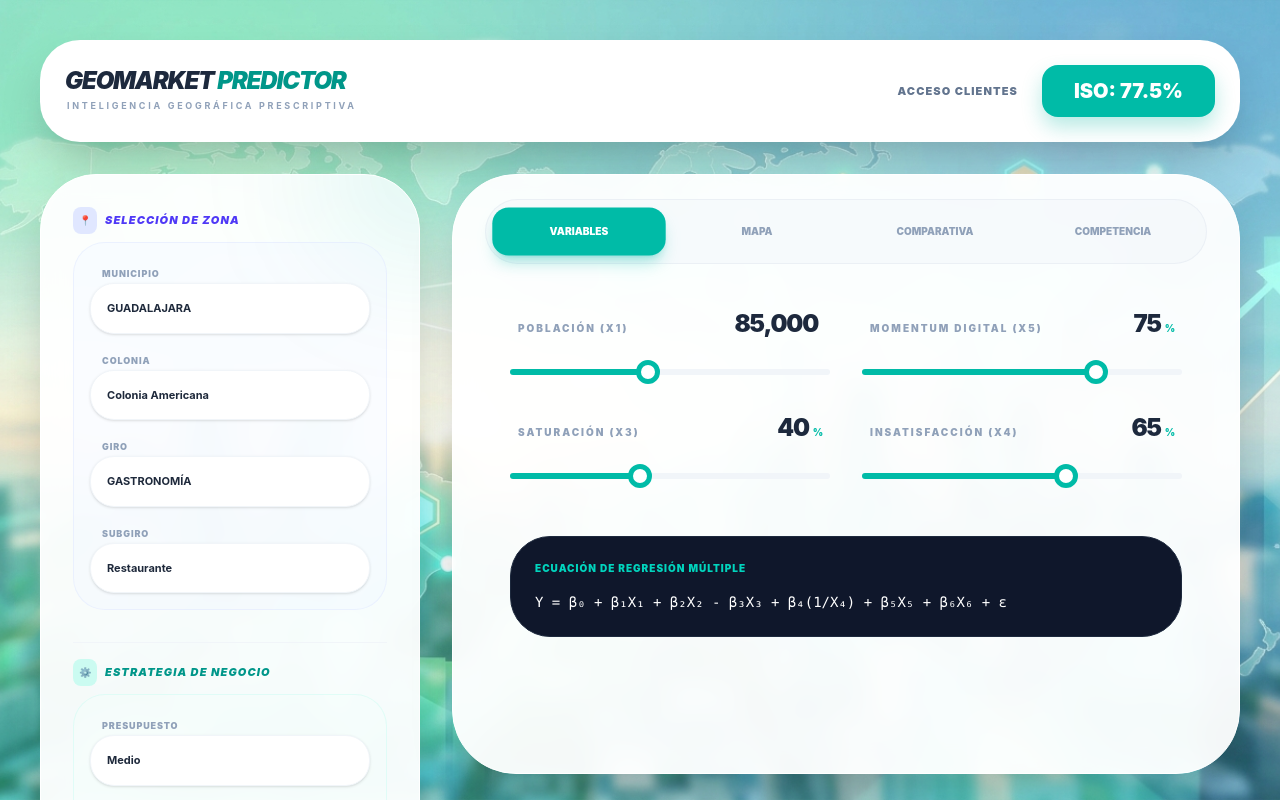
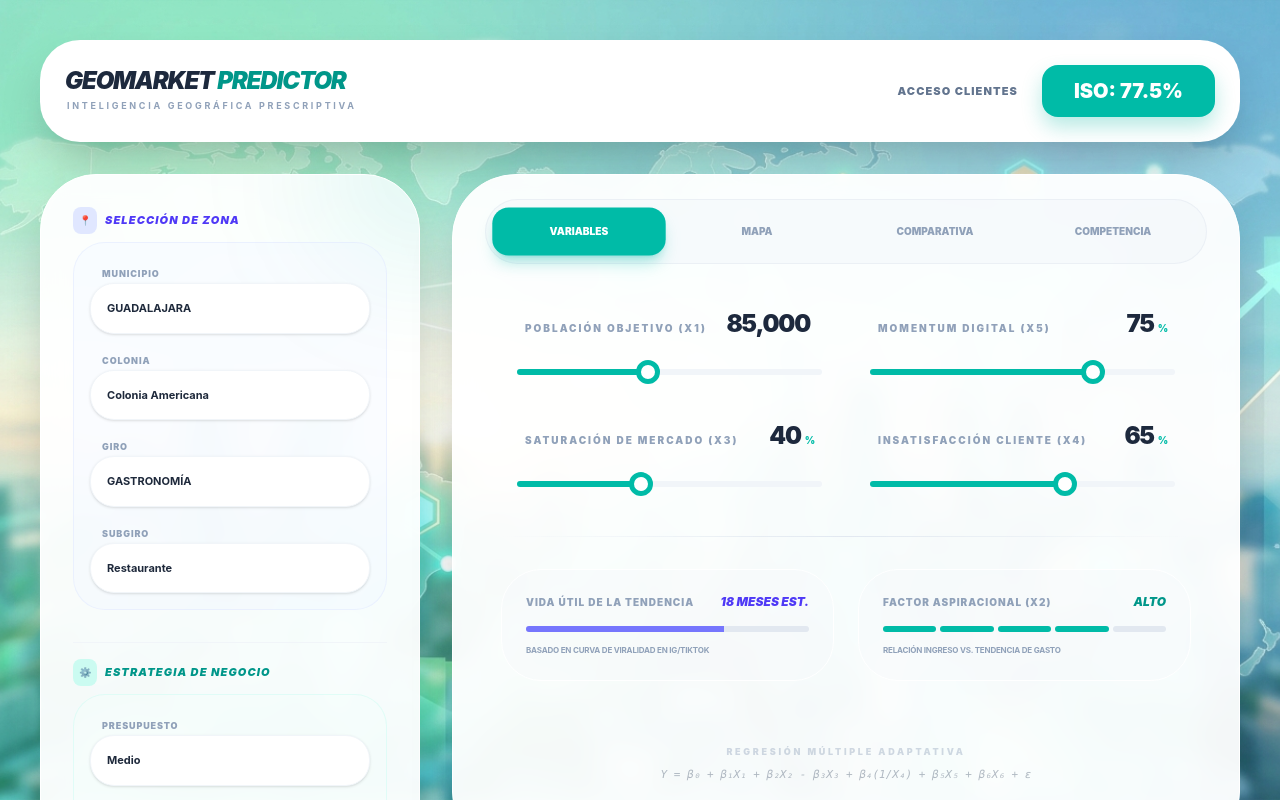
Before and after one commit to JuanAdolfoH/geomarket-predictor, a React (Vite) app: page / in a window 1280 px wide. Shown: the top 800 px of the page. Built offline with nearby package versions, Linux system fonts and the light colour scheme.

Commit message:
mejoras de la interfaz y del pdf

```diff
--- a/src/App.jsx
+++ b/src/App.jsx
@@ -1,4 +1,4 @@
-import React, { useState, useEffect } from 'react';
+import React, { useState, useEffect, useRef } from 'react';
 import { Radar, RadarChart, PolarGrid, PolarAngleAxis, ResponsiveContainer, Radar as RadarRecharts, Tooltip } from 'recharts';
 import { MapContainer, TileLayer, CircleMarker } from 'react-leaflet';
 import 'leaflet/dist/leaflet.css';
@@ -7,7 +7,7 @@ import FondoApp from './assets/FondoApp.png';
 import Login from './Login';
 import Register from './Register';
 import jsPDF from 'jspdf';
-import 'jspdf-autotable';
+import html2canvas from 'html2canvas';
 
 const datosJalisco = {
   "GUADALAJARA": ["Colonia Americana", "Santa Tere", "Providencia", "Centro", "Ladrón de Guevara", "Oblatos", "Huentitán", "Chapalita", "Monraz", "Arcos Vallarta"],
@@ -43,14 +43,17 @@ export default function App() {
   const [horario, setHorario] = useState("Vespertino");
 
   // --- NUEVOS ESTADOS SEGÚN DOCUMENTO TÉCNICO ---
-  const [momentum, setMomentum] = useState(75); // Capa Psicográfica (X5)
-  const [insatisfaccion, setInsatisfaccion] = useState(65); // Capa Reputación (X4)
-  const [estiloConsumo, setEstiloConsumo] = useState("Aspiracional"); // (Y)
+  const [momentum, setMomentum] = useState(75);
+  const [insatisfaccion, setInsatisfaccion] = useState(65);
+  const [estiloConsumo, setEstiloConsumo] = useState("Aspiracional");
+
+  // Referencia para el PDF
+  const reportRef = useRef();
 
   useEffect(() => { if (datosJalisco[municipio]) setColonia(datosJalisco[municipio]); }, [municipio]);
   useEffect(() => { if (opcionesGiros[giro]) setSubGiro(opcionesGiros[giro]); }, [giro]);
 
-  const ISO_VAL = 77.5; // Índice de Supervivencia y Oportunidad [cite: 7]
+  const ISO_VAL = 77.5;
 
   const handleAudit = () => {
     setIsAnalyzing(true);
@@ -58,28 +61,26 @@ export default function App() {
     setTimeout(() => setIsAnalyzing(false), 2500);
   };
 
-  const descargarReporte = () => {
+  const descargarReporte = async () => {
     if (!isLoggedIn) { setView('login'); return; }
-    const doc = new jsPDF();
-    doc.setFont("helvetica", "bold");
-    doc.setFontSize(22);
-    doc.text("GEOMARKET PREDICTOR", 105, 25, { align: "center" });
-    doc.autoTable({
-      startY: 60,
-      head: [['MUNICIPIO', 'SUB-GIRO', 'CATEGORÍA', 'ZONA (COLONIA)']],
-      body: [[municipio, subGiro, giro, colonia]],
-      theme: 'grid',
-      headStyles: { fillColor:2, halign: 'center' },
-      styles: { fontSize: 9, halign: 'center' }
-    });
-    doc.save(`Reporte_ISO_${colonia}.pdf`);
+
+    const element = reportRef.current;
+    const canvas = await html2canvas(element, { scale: 2 });
+    const imgData = canvas.toDataURL('image/png');
+
+    const pdf = new jsPDF('p', 'mm', 'a4');
+    const pdfWidth = pdf.internal.pageSize.getWidth();
+    const pdfHeight = (canvas.height * pdfWidth) / canvas.width;
+
+    pdf.addImage(imgData, 'PNG', 0, 0, pdfWidth, pdfHeight);
+    pdf.save(`Reporte_ISO_${colonia}.pdf`);
   };
 
   const radarData = [
     { subject: 'Población', A: (poblacion / 200000) * 100 },
     { subject: 'Saturación', A: 100 - saturacion },
     { subject: 'Movilidad', A: movilidad },
-    { subject: 'Digital', A: momentum }, // X5 Momentum Digital
+    { subject: 'Digital', A: momentum },
     { subject: 'ISO', A: ISO_VAL },
   ];
 
@@ -103,6 +104,7 @@ export default function App() {
           ) : (
             <div className="flex items-center gap-4">
                <span className="text-[10px] font-black text-teal-600 bg-teal-50 px-3 py-1 rounded-full uppercase tracking-widest">Premium</span>
+               <button onClick={descargarReporte} className="text-[10px] font-black text-slate-800 bg-slate-100 hover:bg-slate-200 px-3 py-1 rounded-full uppercase tracking-widest transition-all">PDF</button>
                <button onClick={() => setIsLoggedIn(false)} className="text-[10px] font-black text-rose-400 uppercase tracking-widest hover:text-rose-600 transition-colors">Salir</button>
             </div>
           )}
@@ -123,10 +125,10 @@ export default function App() {
               <h2 className="text-[11px] font-black uppercase text-indigo-600 tracking-widest italic">Selección de zona</h2>
             </div>
             <div className="space-y-3 p-4 bg-indigo-50/30 rounded-[2rem] border border-indigo-100/50">
-              <SelectBox label="Municipio" value={municipio} onChange={setMunicipio} options={Object.keys(datosJalisco)} color="indigo" />
-              <SelectBox label="Colonia" value={colonia} onChange={setColonia} options={datosJalisco[municipio] || []} color="indigo" />
-              <SelectBox label="Giro" value={giro} onChange={setGiro} options={Object.keys(opcionesGiros)} color="indigo" />
-              <SelectBox label="Subgiro" value={subGiro} onChange={setSubGiro} options={opcionesGiros[giro] || []} color="indigo" />
+              <SelectBox label="Municipio" value={municipio} onChange={setMunicipio} options={Object.keys(datosJalisco)} />
+              <SelectBox label="Colonia" value={colonia} onChange={setColonia} options={datosJalisco[municipio] || []} />
+              <SelectBox label="Giro" value={giro} onChange={setGiro} options={Object.keys(opcionesGiros)} />
+              <SelectBox label="Subgiro" value={subGiro} onChange={setSubGiro} options={opcionesGiros[giro] || []} />
             </div>
           </section>
 
@@ -136,8 +138,8 @@ export default function App() {
               <h2 className="text-[11px] font-black uppercase text-teal-600 tracking-widest italic">Estrategia de negocio</h2>
             </div>
             <div className="space-y-4 p-4 bg-teal-50/30 rounded-[2rem] border border-teal-100/50">
-              <SelectBox label="Presupuesto" value={presupuesto} onChange={setPresupuesto} options={["Bajo", "Medio", "Alto", "Franquicia"]} color="teal" />
-              <SelectBox label="Target" value={target} onChange={setTarget} options={["Popular", "Media", "Media Alta", "Lujo"]} color="teal" />
+              <SelectBox label="Presupuesto" value={presupuesto} onChange={setPresupuesto} options={["Bajo", "Medio", "Alto", "Franquicia"]} />
+              <SelectBox label="Target" value={target} onChange={setTarget} options={["Popular", "Media", "Media Alta", "Lujo"]} />
 
               <div className="space-y-1.5">
                 <label className="text-[9px] font-black text-slate-400 uppercase ml-3 tracking-widest">Agresividad Local</label>
@@ -164,20 +166,6 @@ export default function App() {
             </div>
           </section>
 
-          <div className="mt-6 p-[2px] bg-gradient-to-r from-teal-500 via-indigo-500 to-teal-500 rounded-[2rem] shadow-lg animate-gradient-x">
-            <div className="bg-slate-900 p-4 rounded-[1.9rem] flex items-center justify-between">
-              <div className="flex flex-col">
-                <span className="text-[8px] font-black text-teal-400 uppercase tracking-[0.2em]">Cálculo Prescriptivo</span>
-                <span className="text-[11px] font-bold text-white uppercase italic">Análisis <span className="text-teal-400">DENUE/INEGI</span></span>
-              </div>
-              <div className="flex gap-1 items-end h-5">
-                <div className="w-1.5 h-3 bg-teal-500 rounded-full animate-pulse"></div>
-                <div className="w-1.5 h-5 bg-indigo-500 rounded-full"></div>
-                <div className="w-1.5 h-4 bg-slate-700 rounded-full"></div>
-              </div>
-            </div>
-          </div>
-
           <button onClick={handleAudit} disabled={isAnalyzing} className="w-full py-5 rounded-[2rem] font-black uppercase text-[11px] tracking-widest bg-gradient-to-r from-slate-900 to-slate-800 text-white hover:from-teal-600 hover:to-teal-500 shadow-xl active:scale-95 transition-all">
             {isAnalyzing ? "PROCESANDO CAPAS..." : "EJECUTAR AUDITORÍA"}
           </button>
@@ -194,19 +182,79 @@ export default function App() {
 
           <div className="flex-1 px-8 pb-8 overflow-y-auto">
            {activeTab === 'variables' && (
-              <div className="space-y-12 py-6 max-w-2xl mx-auto animate-in fade-in slide-in-from-bottom-4 duration-500">
-                <div className="grid grid-cols-1 md:grid-cols-2 gap-8">
-                  <Slider label="Población (X1)" value={poblacion} setValue={setPoblacion} max={200000} />
+  <div className="py-6 space-y-10 animate-in fade-in slide-in-from-bottom-4 duration-500">
+    {/* Contenedor de Sliders */}
+    <div className="grid grid-cols-1 md:grid-cols-2 gap-x-12 gap-y-10 px-4">
+      <Slider label="Población Objetivo (X1)" value={poblacion} setValue={setPoblacion} max={200000} />
       <Slider label="Momentum Digital (X5)" value={momentum} setValue={setMomentum} max={100} unit="%" />
-                  <Slider label="Saturación (X3)" value={saturacion} setValue={setSaturacion} max={100} unit="%" />
-                  <Slider label="Insatisfacción (X4)" value={insatisfaccion} setValue={setInsatisfaccion} max={100} unit="%" />
+      <Slider label="Saturación de Mercado (X3)" value={saturacion} setValue={setSaturacion} max={100} unit="%" />
+      <Slider label="Insatisfacción Cliente (X4)" value={insatisfaccion} setValue={setInsatisfaccion} max={100} unit="%" />
     </div>
-                <div className="p-6 bg-slate-900 rounded-[2.5rem] border border-slate-800">
-                   <p className="text-[10px] font-black text-teal-400 uppercase tracking-widest mb-4">Ecuación de Regresión Múltiple</p>
-                   <p className="text-white font-mono text-sm">Y = β₀ + β₁X₁ + β₂X₂ - β₃X₃ + β₄(1/X₄) + β₅X₅ + β₆X₆ + ε</p>
+
+    {/* Divisor */}
+    <div className="h-[1px] bg-gradient-to-r from-transparent via-slate-200 to-transparent w-full my-8" />
+
+    {/* Métricas de Predicción */}
+    <div className="grid grid-cols-1 md:grid-cols-2 gap-6">
+      {/* Vida útil */}
+      <div className="p-6 rounded-[2.5rem] bg-slate-50/50 border border-white flex flex-col justify-between">
+        <div className="flex justify-between items-center mb-4">
+          <span className="text-[10px] font-black text-slate-400 uppercase tracking-widest">
+            Vida Útil de la Tendencia
+          </span>
+          <span className="text-xs font-black text-indigo-600 uppercase italic">
+            18 Meses Est.
+          </span>
+        </div>
+        <div className="h-1.5 bg-slate-200 rounded-full overflow-hidden">
+          <div className="h-full bg-indigo-500 w-[70%] animate-pulse" />
+        </div>
+        <p className="text-[8px] text-slate-400 mt-3 uppercase font-bold tracking-tight">
+          Basado en curva de viralidad en IG/TikTok
+        </p>
+      </div>
+
+      {/* Factor aspiracional */}
+      <div className="p-6 rounded-[2.5rem] bg-slate-50/50 border border-white flex flex-col justify-between">
+        <div className="flex justify-between items-center mb-4">
+          <span className="text-[10px] font-black text-slate-400 uppercase tracking-widest">
+            Factor Aspiracional (X2)
+          </span>
+          <span className="text-xs font-black text-teal-600 uppercase italic">
+            Alto
+          </span>
+        </div>
+
+        {/* Indicador de 5 barras */}
+        <div className="flex gap-1 h-1.5">
+          {[1, 2, 3, 4, 5].map((b) => (
+            <div
+              key={b}
+              className={`flex-1 rounded-full ${
+                b <= 4 ? 'bg-teal-500' : 'bg-slate-200'
+              }`}
+            />
+          ))}
+        </div>
+
+        <p className="text-[8px] text-slate-400 mt-3 uppercase font-bold tracking-tight">
+          Relación ingreso vs. tendencia de gasto
+        </p>
+      </div>
+    </div>
+
+    {/* Ecuación Maestra */}
+    <div className="flex flex-col items-center justify-center pt-6 opacity-40 hover:opacity-100 transition-opacity">
+      <p className="text-[9px] font-black text-slate-400 uppercase tracking-[0.3em] mb-2">
+        Regresión Múltiple Adaptativa
+      </p>
+      <p className="text-[11px] font-mono text-slate-600 italic">
+        Y = β₀ + β₁X₁ + β₂X₂ - β₃X₃ + β₄(1/X₄) + β₅X₅ + β₆X₆ + ε
+      </p>
     </div>
   </div>
 )}
+
 
             {activeTab === 'mapa' && (
               <div className="animate-in fade-in duration-700 space-y-6">
@@ -217,34 +265,32 @@ export default function App() {
                     <CircleMarker center={[20.674, -103.361]} radius={14} pathOptions={{fillColor: '#14b8a6', color: 'white', weight: 4, fillOpacity: 0.9}} />
                   </MapContainer>
                 </div>
-
-                {/* RECOMENDACIONES TRIPLE NIVEL [cite: 28] */}
                 <div className="grid grid-cols-1 md:grid-cols-3 gap-4">
                   <AnalisisCard title="Sensata (Local)" value="Mover 250m" sub="Optimización Zona" color="indigo" />
                   <AnalisisCard title="Fantasiosa (Nacional)" value="Mazatlán, SIN" sub="Océano Azul Detectado" color="orange" />
                   <div className="bg-teal-900 p-6 rounded-[2.5rem] border border-teal-800 flex flex-col justify-center">
                     <p className="text-[9px] font-black text-teal-400 uppercase mb-1">Estilo de Vida</p>
                     <span className="text-xl font-black text-white uppercase italic">Consumo {estiloConsumo}</span>
-                    <span className="text-[10px] text-teal-200/60 uppercase font-bold">Predicción (Y) [cite: 8, 9]</span>
+                    <span className="text-[10px] text-teal-200/60 uppercase font-bold">Predicción (Y)</span>
                   </div>
                 </div>
               </div>
             )}
 
             {activeTab === 'competencia' && (
-              <div className="space-y-6 py-4 animate-in fade-in slide-in-from-right-4 duration-500">
+              <div className="space-y-6 py-4">
                 <div className="bg-amber-50 border border-amber-100 p-6 rounded-[2.5rem]">
-                   <p className="text-[11px] font-black text-amber-600 uppercase tracking-widest mb-2">Capa de Reputación Digital (X4) [cite: 14]</p>
-                   <p className="text-xs text-amber-800 font-bold italic">"Falta de métodos de pago digitales y estacionamiento limitado en el radio de 15 min."</p>
+                   <p className="text-[11px] font-black text-amber-600 uppercase tracking-widest mb-2">Capa de Reputación Digital (X4)</p>
+                   <p className="text-xs text-amber-800 font-bold italic">"Falta de métodos de pago digitales y estacionamiento limitado."</p>
                 </div>
                 <div className="grid gap-4">
                   {["Competidor Local A", "Rival de Zona B", "Establecimiento C"].map((item, i) => (
-                    <div key={i} className="flex justify-between items-center p-6 bg-slate-50 rounded-[2.5rem] border border-white shadow-sm">
+                    <div key={i} className="flex justify-between items-center p-6 bg-slate-50 rounded-[2.5rem] border border-white">
                       <div className="flex items-center gap-6">
-                        <div className="w-12 h-12 bg-white rounded-2xl flex items-center justify-center font-black text-teal-600 shadow-sm border border-slate-100">{i + 1}</div>
-                        <div><p className="font-black text-slate-800 text-sm uppercase">{item}</p></div>
+                        <div className="w-12 h-12 bg-white rounded-2xl flex items-center justify-center font-black text-teal-600 border border-slate-100">{i + 1}</div>
+                        <p className="font-black text-slate-800 text-sm uppercase">{item}</p>
                       </div>
-                      <span className="text-[10px] font-black text-rose-500 uppercase">Debilidad detectada</span>
+                      <span className="text-[10px] font-black text-rose-500 uppercase">Debilidad</span>
                     </div>
                   ))}
                 </div>
@@ -252,8 +298,8 @@ export default function App() {
             )}
 
             {activeTab === 'comparativa' && (
-              <div className="grid grid-cols-1 xl:grid-cols-2 gap-8 items-center animate-in zoom-in-95 duration-500 py-4">
-                <div className="h-[400px] w-full bg-slate-50/30 rounded-[3rem] border border-slate-100 p-4 shadow-inner">
+              <div className="grid grid-cols-1 xl:grid-cols-2 gap-8 items-center py-4">
+                <div className="h-[400px] w-full bg-slate-50/30 rounded-[3rem] border border-slate-100 p-4">
                   <ResponsiveContainer width="100%" height="100%">
                     <RadarChart cx="50%" cy="50%" outerRadius="80%" data={radarData}>
                       <PolarGrid stroke="#e2e8f0" />
@@ -263,27 +309,105 @@ export default function App() {
                     </RadarChart>
                   </ResponsiveContainer>
                 </div>
-                <div className="space-y-4">
-                  <h3 className="text-sm font-black text-slate-800 uppercase italic tracking-widest mb-6 flex items-center gap-2">
-                    <span className="w-8 h-1 bg-teal-500 rounded-full"></span> Interpretación de Métricas
-                  </h3>
                 <div className="grid gap-3">
-                    <MetricaInfo label="Población (X1)" desc="Residentes + Turistas/Flotantes en radio de influencia." color="bg-blue-500" />
-                    <MetricaInfo label="Momentum (X5)" desc="Tasa de crecimiento en IG/TikTok/X en los últimos 30 días." color="bg-pink-500" />
-                    <MetricaInfo label="Saturación (X3)" desc="Cantidad de negocios del mismo giro (DENUE)." color="bg-amber-500" />
-                    <MetricaInfo label="ISO (Y)" desc="Índice de Supervivencia y Oportunidad final." color="bg-teal-500" />
-                  </div>
+                    <MetricaInfo label="Población (X1)" desc="Residentes + Turistas/Flotantes." color="bg-blue-500" />
+                    <MetricaInfo label="Momentum (X5)" desc="Crecimiento en redes sociales (30 días)." color="bg-pink-500" />
+                    <MetricaInfo label="Saturación (X3)" desc="Cantidad de negocios similares (DENUE)." color="bg-amber-500" />
+                    <MetricaInfo label="ISO (Y)" desc="Índice de Supervivencia y Oportunidad." color="bg-teal-500" />
                 </div>
               </div>
             )}
           </div>
         </main>
       </div>
+
+      {/* Componente del PDF (Oculto en UI) */}
+      <ReporteEstructurado
+        ref={reportRef}
+        municipio={municipio}
+        colonia={colonia}
+        giro={giro}
+        subGiro={subGiro}
+        poblacion={poblacion}
+        momentum={momentum}
+        saturacion={saturacion}
+        insatisfaccion={insatisfaccion}
+        ISO_VAL={ISO_VAL}
+        estiloConsumo={estiloConsumo}
+      />
     </div>
   );
 }
 
-// COMPONENTES AUXILIARES SE MANTUVIERON IGUALES
+// COMPONENTE PARA EL PDF
+const ReporteEstructurado = React.forwardRef(({ municipio, colonia, giro, subGiro, poblacion, momentum, saturacion, insatisfaccion, ISO_VAL, estiloConsumo }, ref) => {
+  return (
+    <div style={{ position: 'absolute', left: '-9999px', top: '-9999px' }}>
+      <div ref={ref} style={{ width: '210mm', minHeight: '297mm', padding: '2cm', backgroundColor: 'white', color: '#1e293b', display: 'flex', flexDirection: 'column', fontFamily: 'sans-serif' }}>
+        <div style={{ display: 'flex', justifyContent: 'space-between', borderBottom: '2px solid #f1f5f9', paddingBottom: '20px', marginBottom: '30px' }}>
+          <div>
+            <h1 style={{ fontSize: '18px', fontWeight: '900', color: '#0d9488', margin: 0 }}>GEOMARKET PREDICTOR</h1>
+            <p style={{ fontSize: '10px', color: '#94a3b8', fontWeight: 'bold', marginTop: '5px', letterSpacing: '2px' }}>INTELIGENCIA GEOGRÁFICA PRESCRIPTIVA</p>
+          </div>
+          <div style={{ textAlign: 'right' }}>
+            <p style={{ fontSize: '10px', fontWeight: '900', margin: 0 }}>REPORTE ESTRATÉGICO</p>
+            <p style={{ fontSize: '9px', color: '#64748b' }}>{colonia}, {municipio}</p>
+          </div>
+        </div>
+
+        <div style={{ display: 'flex', gap: '30px', alignItems: 'center', marginBottom: '40px' }}>
+          <div style={{ textAlign: 'center' }}>
+            <div style={{ width: '120px', height: '120px', borderRadius: '50%', border: '8px solid #14b8a6', display: 'flex', flexDirection: 'column', alignItems: 'center', justifyContent: 'center' }}>
+              <span style={{ fontSize: '28px', fontWeight: '900' }}>{ISO_VAL}%</span>
+              <span style={{ fontSize: '8px', fontWeight: 'bold', color: '#94a3b8' }}>ISO SCORE</span>
+            </div>
+            <div style={{ width: '120px', height: '6px', backgroundColor: '#f1f5f9', borderRadius: '10px', marginTop: '15px', position: 'relative', overflow: 'hidden', display: 'flex' }}>
+              <div style={{ width: '30%', backgroundColor: '#f43f5e' }}></div>
+              <div style={{ width: '40%', backgroundColor: '#fbbf24' }}></div>
+              <div style={{ width: '30%', backgroundColor: '#10b981' }}></div>
+              <div style={{ position: 'absolute', height: '100%', width: '2px', backgroundColor: '#0f172a', left: `${ISO_VAL}%` }}></div>
+            </div>
+          </div>
+          <div style={{ flex: 1 }}>
+            <h2 style={{ fontSize: '16px', fontWeight: '800', marginBottom: '10px' }}>Diagnóstico de Viabilidad</h2>
+            <p style={{ fontSize: '11px', lineHeight: '1.6', color: '#475569' }}>
+              Análisis para <strong>{subGiro}</strong>. Modelo de consumo <strong>{estiloConsumo}</strong>.
+              Saturación actual del {saturacion}%. Oportunidad basada en la insatisfacción (X4).
+            </p>
+          </div>
+        </div>
+
+        <div style={{ display: 'grid', gridTemplateColumns: '1fr 1fr', gap: '15px', marginBottom: '30px' }}>
+          <div style={{ padding: '15px', border: '1px solid #f1f5f9', borderRadius: '15px' }}>
+            <p style={{ fontSize: '8px', fontWeight: '900', color: '#94a3b8', margin: '0 0 5px 0' }}>POBLACIÓN OBJETIVO (X1)</p>
+            <p style={{ fontSize: '18px', fontWeight: '900', margin: 0 }}>{poblacion.toLocaleString()}</p>
+          </div>
+          <div style={{ padding: '15px', border: '1px solid #f1f5f9', borderRadius: '15px' }}>
+            <p style={{ fontSize: '8px', fontWeight: '900', color: '#94a3b8', margin: '0 0 5px 0' }}>MOMENTUM DIGITAL (X5)</p>
+            <p style={{ fontSize: '18px', fontWeight: '900', margin: 0 }}>{momentum}%</p>
+          </div>
+        </div>
+
+        <div style={{ marginTop: 'auto', padding: '20px', backgroundColor: '#f8fafc', borderRadius: '20px', border: '1px solid #e2e8f0' }}>
+          <span style={{ fontSize: '8px', fontWeight: '900', color: '#6366f1' }}>OCÉANO AZUL DETECTADO</span>
+          <h3 style={{ fontSize: '14px', fontWeight: '800', margin: '5px 0' }}>Mazatlán, Sinaloa (Zona Marina)</h3>
+          <p style={{ fontSize: '10px', color: '#64748b' }}>Estrategia de expansión nacional recomendada por similitud de perfil psicográfico.</p>
+        </div>
+
+        <div style={{ marginTop: '30px', paddingTop: '15px', borderTop: '1px solid #f1f5f9', display: 'flex', justifyContent: 'space-between', alignItems: 'flex-end' }}>
+          <p style={{ fontSize: '8px', fontFamily: 'monospace', color: '#94a3b8' }}>Y = β₀ + β₁X₁ + β₂X₂ - β₃X₃ + β₄(1/X₄) + β₅X₅ + β₆X₆ + ε</p>
+          <div style={{ textAlign: 'right' }}>
+            <div style={{ border: '1px solid #ccfbf1', padding: '2px 8px', borderRadius: '4px', backgroundColor: '#f0fdfa' }}>
+              <p style={{ fontSize: '7px', fontWeight: '900', color: '#0d9488', margin: 0 }}>DATA FRESHNESS: &lt; 30 DAYS</p>
+            </div>
+          </div>
+        </div>
+      </div>
+    </div>
+  );
+});
+
+// COMPONENTES AUXILIARES
 function AnalisisCard({ title, value, sub, color }) {
   return (
     <div className={`p-6 rounded-[2.5rem] border shadow-sm flex flex-col justify-center ${color === 'indigo' ? 'bg-indigo-50 border-indigo-100' : color === 'orange' ? 'bg-orange-50 border-orange-100' : 'bg-slate-50 border-white'}`}>
@@ -298,7 +422,7 @@ function SelectBox({ label, value, onChange, options }) {
   return (
     <div className="space-y-1.5 group">
       <label className="text-[9px] font-black text-slate-400 uppercase ml-3 tracking-widest">{label}</label>
-      <select value={value} onChange={(e) => onChange(e.target.value)} className="w-full p-4 bg-white border border-slate-100 rounded-[1.5rem] font-bold text-[11px] text-slate-700 outline-none focus:ring-4 focus:ring-teal-500/10 transition-all cursor-pointer appearance-none shadow-sm">
+      <select value={value} onChange={(e) => onChange(e.target.value)} className="w-full p-4 bg-white border border-slate-100 rounded-[1.5rem] font-bold text-[11px] text-slate-700 outline-none focus:ring-4 focus:ring-teal-500/10 transition-all cursor-pointer shadow-sm appearance-none">
         {options.map(opt => <option key={opt} value={opt}>{opt}</option>)}
       </select>
     </div>
@@ -328,7 +452,7 @@ function MetricaInfo({ label, desc, color }) {
         <div className={`w-2 h-2 rounded-full ${color} group-hover:scale-150 transition-transform`}></div>
         <span className="text-[10px] font-black text-slate-700 uppercase tracking-tighter">{label}</span>
       </div>
-      <p className="text-[10px] text-slate-500 leading-relaxed font-medium lowercase first-letter:uppercase">{desc}</p>
+      <p className="text-[10px] text-slate-500 leading-relaxed font-medium">{desc}</p>
     </div>
   );
 }
```
Lines whose indentation alone changed are shown as unchanged.
